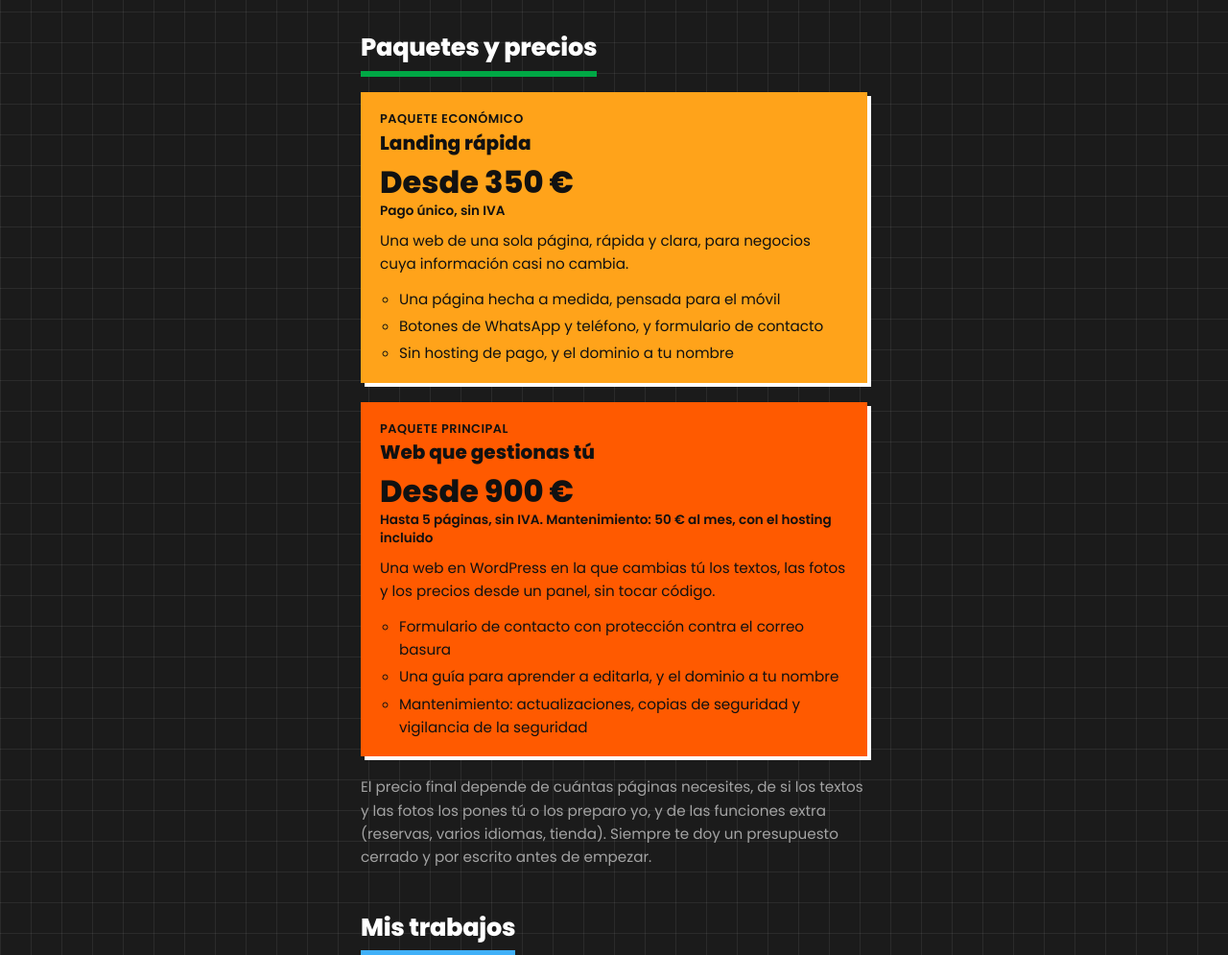
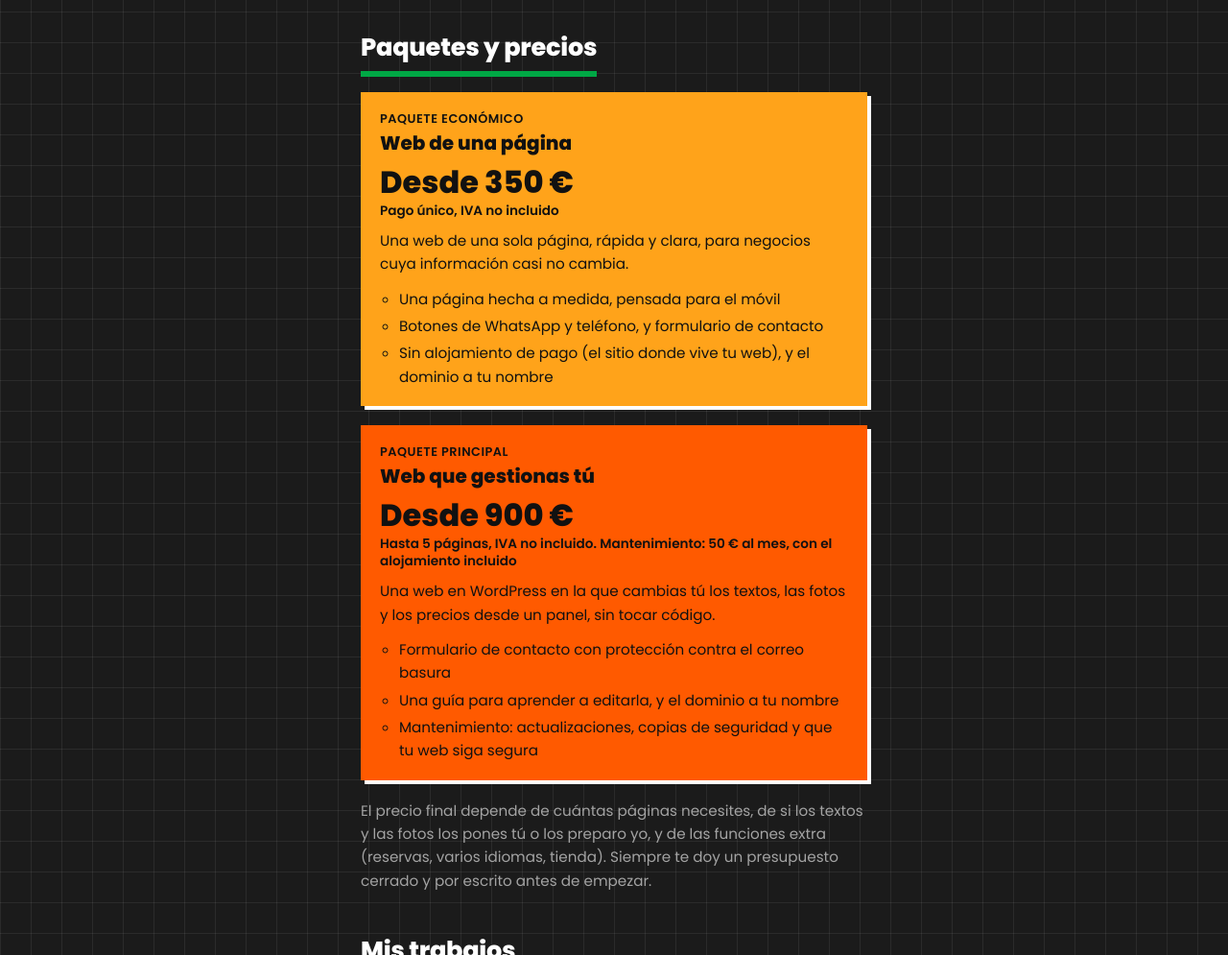
Before and after one commit to infoericms-code/infoericms-code.github.io, a plain HTML site: page index.html in a window 1280 px wide. Shown: the part 980-1975 px from the top of the page at 96% size. Drawn offline with Linux system fonts and the light colour scheme.

Commit message:
Cambios automáticos del 20/11/2026 19:11

```diff
--- a/index.html
+++ b/index.html
@@ -596,24 +596,24 @@
       <ul class="packs">
         <li class="pack">
           <p class="pack-meta">Paquete económico</p>
-          <h3>Landing rápida</h3>
-          <p class="pack-price">Desde 350 €<small>Pago único, sin IVA</small></p>
+          <h3>Web de una página</h3>
+          <p class="pack-price">Desde 350 €<small>Pago único, IVA no incluido</small></p>
           <p class="pack-desc">Una web de una sola página, rápida y clara, para negocios cuya información casi no cambia.</p>
           <ul class="pack-list">
             <li>Una página hecha a medida, pensada para el móvil</li>
             <li>Botones de WhatsApp y teléfono, y formulario de contacto</li>
-            <li>Sin hosting de pago, y el dominio a tu nombre</li>
+            <li>Sin alojamiento de pago (el sitio donde vive tu web), y el dominio a tu nombre</li>
           </ul>
         </li>
         <li class="pack">
           <p class="pack-meta">Paquete principal</p>
           <h3>Web que gestionas tú</h3>
-          <p class="pack-price">Desde 900 €<small>Hasta 5 páginas, sin IVA. Mantenimiento: 50 € al mes, con el hosting incluido</small></p>
+          <p class="pack-price">Desde 900 €<small>Hasta 5 páginas, IVA no incluido. Mantenimiento: 50 € al mes, con el alojamiento incluido</small></p>
           <p class="pack-desc">Una web en WordPress en la que cambias tú los textos, las fotos y los precios desde un panel, sin tocar código.</p>
           <ul class="pack-list">
             <li>Formulario de contacto con protección contra el correo basura</li>
             <li>Una guía para aprender a editarla, y el dominio a tu nombre</li>
-            <li>Mantenimiento: actualizaciones, copias de seguridad y vigilancia de la seguridad</li>
+            <li>Mantenimiento: actualizaciones, copias de seguridad y que tu web siga segura</li>
           </ul>
         </li>
       </ul>
```
